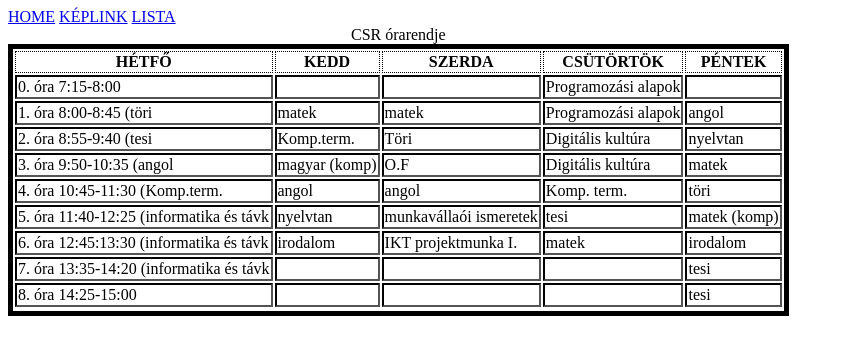
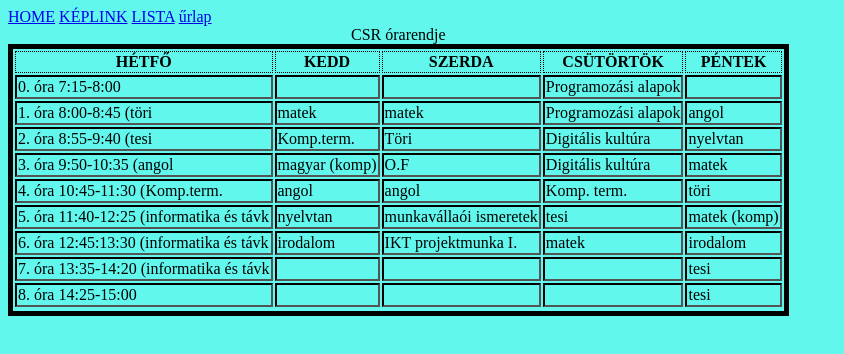
Before and after one commit to CsontosRoland1/web, a plain HTML site: page tablazat.html in a window 1280 px wide. Shown: the whole page, without its empty margins (0-844 px from the left). Drawn offline with Linux system fonts and the light colour scheme.

Commit message:
Update tablazat.html

```diff
--- a/tablazat.html
+++ b/tablazat.html
@@ -1,6 +1,7 @@
 <!DOCTYPE html>
 <html lang="HU">
 <head>
+    <body style="background-color:rgb(97, 247, 237) ;"></body>
     <style>
         table{
             border: 5px solid black;
@@ -24,6 +25,7 @@
 <a href="index.html">HOME</a>
 <a href="keplink.html">KÉPLINK</a>
 <a href="lista.html">LISTA</a>
+<a href="urlap.html">űrlap</a>
 
 <br>
     <table>
```
